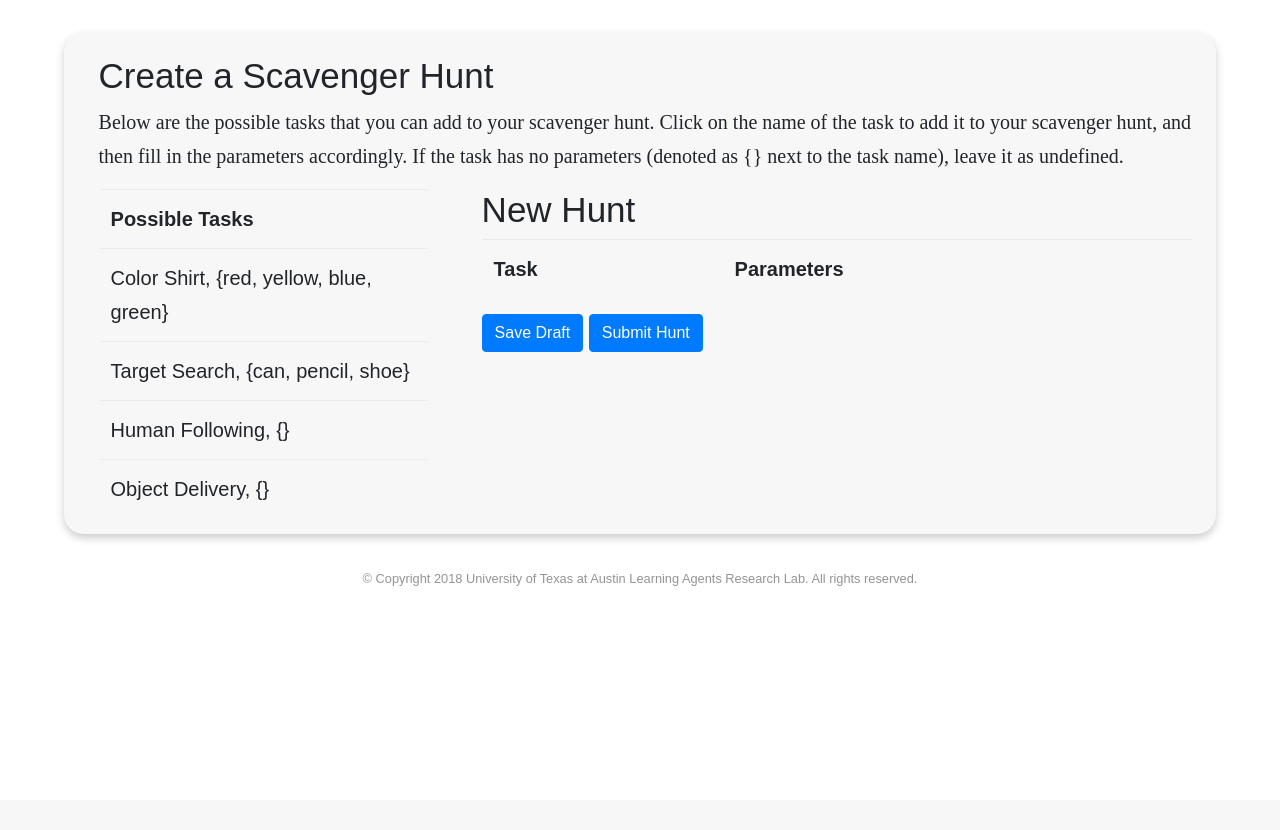
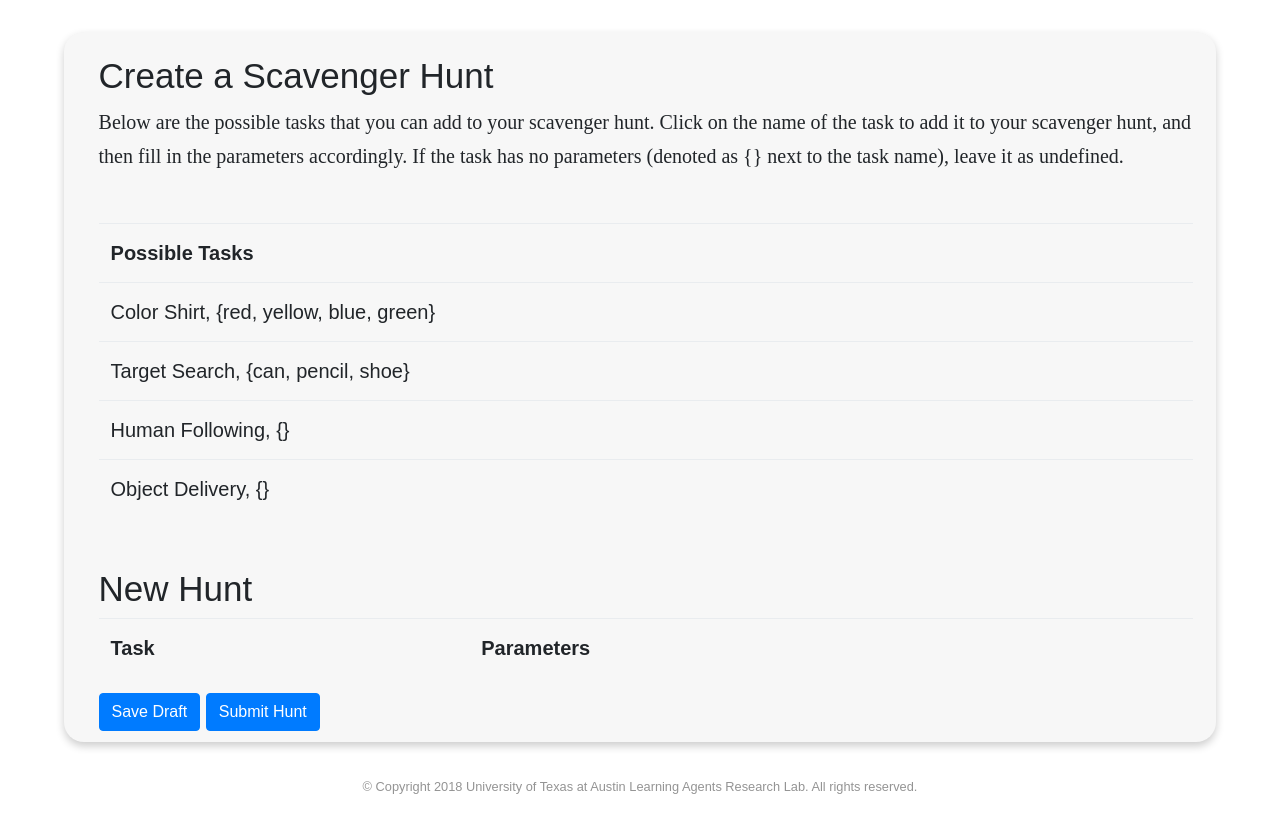
Before and after one commit to utexas-bwi/scavenger_hunt, a PHP site: page /public_html/hunt.html in a window 1280 px wide. Before the commit the page ends 586 px from the top, so only its background shows below. Run offline with PHP 8.4, Linux system fonts and the light colour scheme; some libraries are stand-ins or nearby versions.

Commit message:
fixed layout of create hunt page to be one-columned

```diff
--- a/public_html/css/style.css
+++ b/public_html/css/style.css
@@ -796,14 +796,9 @@ h2.title {
 }
 
 #task-list {
-    position: relative;
-    float: left;
-    width: 30%;
-    margin-right: 2%;
+    margin-top: 50px;
 }
 
 #construct-hunt-table {
-    position: relative;
-    float: right;
-    width: 65%;
+    margin-top: 50px;
 }
--- a/public_html/hunt.html
+++ b/public_html/hunt.html
@@ -22,7 +22,7 @@
                 <h2>Create a Scavenger Hunt</h2>
                 <div>
                     <p> Below are the possible tasks that you can add to your scavenger hunt. Click on the name of the task to add it to your scavenger hunt, and then fill in the parameters accordingly. If the task has no parameters (denoted as {} next to the task name), leave it as undefined.</p>
-                    <span id="task-list">
+                    <div id="task-list">
                         <table class="table">
                             <tr><th>Possible Tasks</th><tr>
                                     <tr class = "clickable" onclick="addTask('Color Shirt')">
@@ -38,8 +38,8 @@
                                         <td>Object Delivery, {}</td>
                                     </tr>
                         </table>
-                    </span>
-                    <span id="construct-hunt-table" class="use-glyphicon">
+                    </div>
+                    <div id="construct-hunt-table" class="use-glyphicon">
                         <h2>New Hunt
                         <span class="use-glyphicon glyphicon glyphicon-pencil"/>
                         </h2>
@@ -63,7 +63,7 @@
                         </table>
                         <button id="export-btn" class="btn btn-primary">Save Draft</button>
                         <button id="export-btn" class="btn btn-primary">Submit Hunt</button>
-                    </span>
+                    </div>
                 </div>
             </section>
         </section>
```
